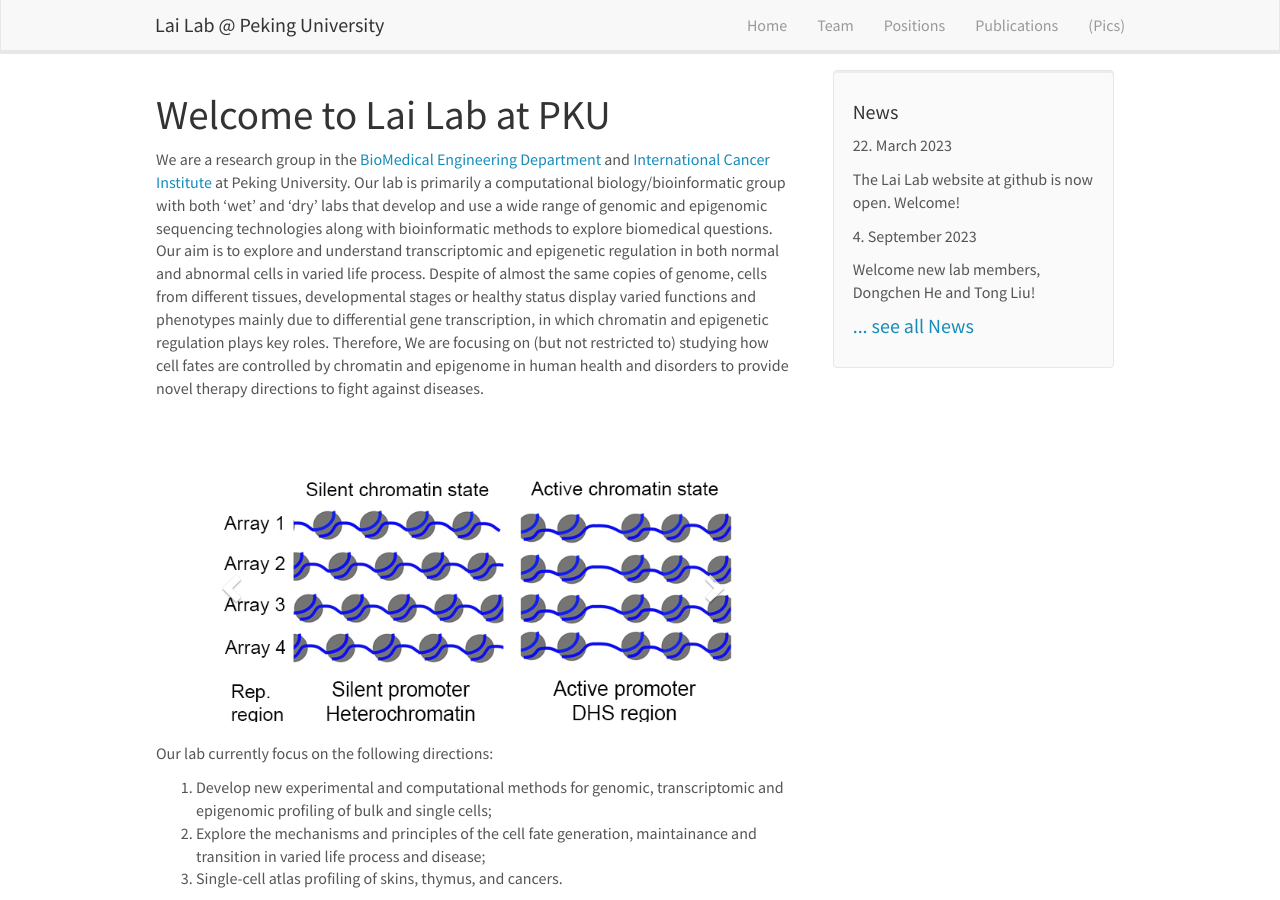
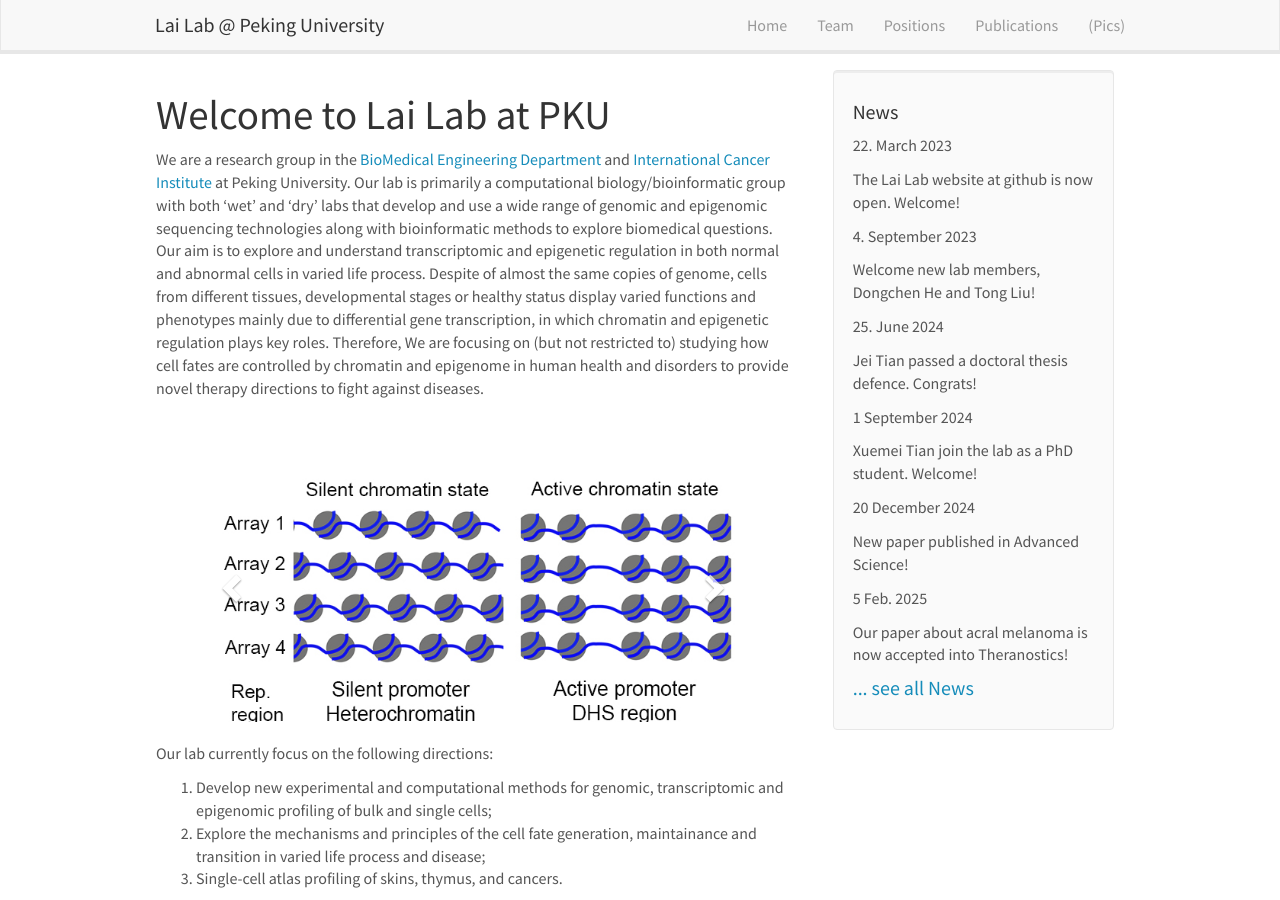
Before and after one commit to laiblab/laiblab.github.io, a Jekyll site: the page built from _pages/home.md, in a window 1280 px wide and 900 px high. Built offline with Jekyll 4.4.1, drawn with Linux system fonts in a browser that asks for light colours; nearby versions of some CDN libraries.

Commit message:
Add files via upload

```diff
--- a/_data/news.yml
+++ b/_data/news.yml
@@ -3,3 +3,11 @@
   headline: The Lai Lab website at github is now open. Welcome!
 - date: 4. September 2023
   headline: Welcome new lab members, Dongchen He and Tong Liu!
+- date: 25. June 2024
+  headline: Jei Tian passed a doctoral thesis defence. Congrats!
+- date: 1 September 2024
+  headline: Xuemei Tian join the lab as a PhD student. Welcome!
+- date: 20 December 2024
+  headline: New paper published in Advanced Science!
+- date: 5 Feb. 2025
+  headline: Our paper about acral melanoma is now accepted into Theranostics!
```
